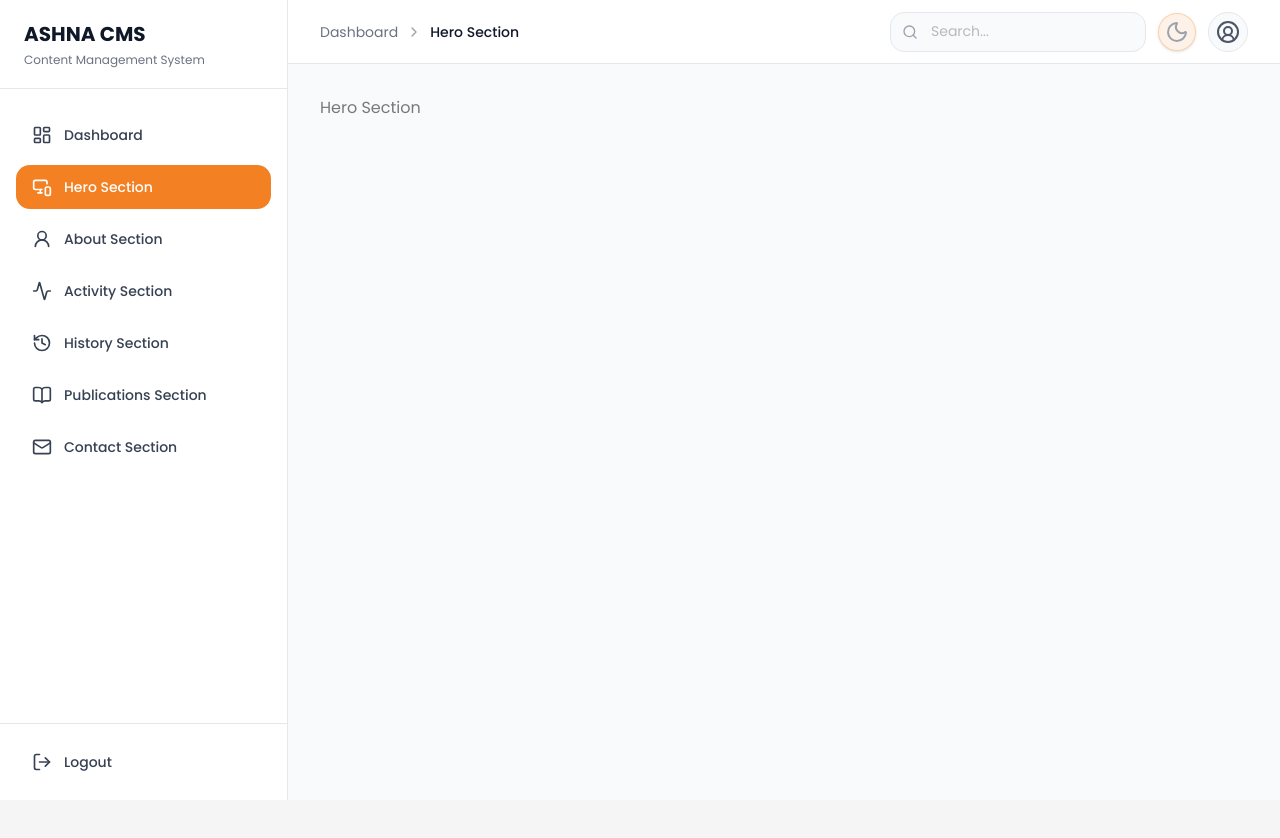
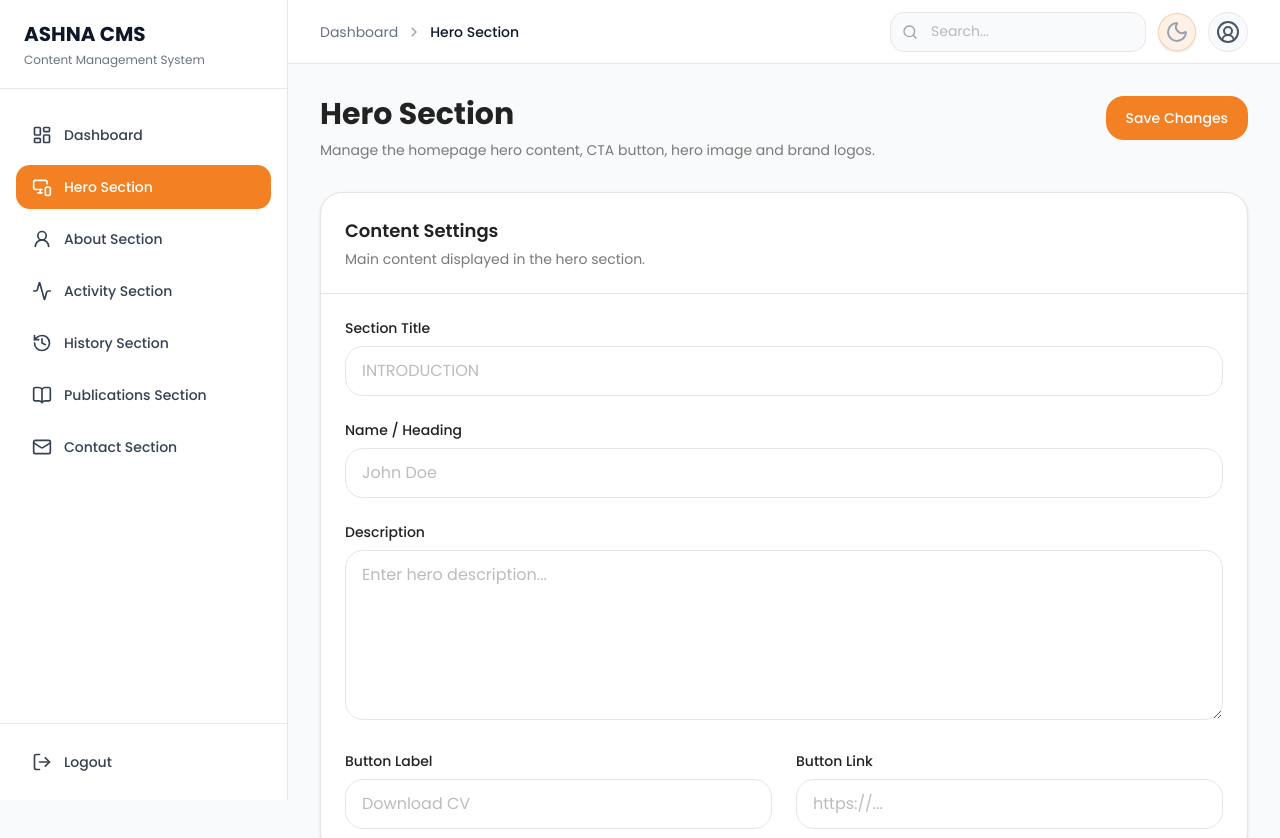
Before and after one commit to AbdulhayMuslim/zia-ashna-website, a Next.js app: page /admin/hero in a window 1280 px wide. Shown: the top 838 px of the page. Before the commit the page ends 800 px from the top, so only its background shows below. Built offline with nearby package versions, Linux system fonts and the light colour scheme.

Commit message:
essential components for adimin panel created and hero and about page cms base design completed

```diff
--- a/src/app/admin/about/page.js
+++ b/src/app/admin/about/page.js
@@ -1,3 +1,148 @@
-export default function Page() {
-  return <div>About Section</div>;
+import PageHeader from "@/components/admin/ui/PageHeader";
+import Card from "@/components/admin/ui/Card";
+import Button from "@/components/admin/ui/Button";
+import InputField from "@/components/admin/ui/InputField";
+import TextareaField from "@/components/admin/ui/TextareaField";
+
+export default function AboutPage() {
+  return (
+    <div className="space-y-8">
+      <PageHeader
+        title="About Section"
+        description="Manage biography, experience, education and certifications."
+        actions={<Button>Save Changes</Button>}
+      />
+
+      {/* Main Content */}
+      <Card
+        title="Content Settings"
+        description="Main content displayed in the About section."
+      >
+        <div className="grid gap-6">
+          <InputField label="Section Title" placeholder="ABOUT ME" />
+
+          <InputField label="Role" placeholder="Full Stack Developer" />
+
+          <InputField
+            label="Heading"
+            placeholder="Building modern digital experiences"
+          />
+
+          <TextareaField
+            label="Description"
+            placeholder="Write your biography..."
+            rows={8}
+          />
+        </div>
+      </Card>
+
+      {/* Experience Cards */}
+      <Card
+        title="Experience Cards"
+        description="Highlight key achievements and statistics."
+      >
+        <div className="space-y-4">
+          {[1, 2, 3].map((card) => (
+            <div
+              key={card}
+              className="
+                rounded-2xl
+                border
+                border-border
+                p-5
+              "
+            >
+              <div className="grid gap-4 md:grid-cols-3">
+                <InputField label="Number" placeholder="10+" />
+
+                <InputField label="Title" placeholder="Years Experience" />
+
+                <InputField label="Icon" placeholder="Briefcase" />
+              </div>
+            </div>
+          ))}
+        </div>
+
+        <div className="mt-6">
+          <Button variant="secondary">Add Experience Card</Button>
+        </div>
+      </Card>
+
+      {/* Education */}
+      <Card title="Education Degrees" description="Manage education records.">
+        <div className="space-y-4">
+          {[1, 2].map((item) => (
+            <div
+              key={item}
+              className="
+                rounded-2xl
+                border
+                border-border
+                p-5
+              "
+            >
+              <div className="grid gap-4">
+                <InputField
+                  label="Degree"
+                  placeholder="Bachelor of Computer Science"
+                />
+
+                <InputField label="Institution" placeholder="University Name" />
+
+                <InputField label="Year" placeholder="2024" />
+              </div>
+            </div>
+          ))}
+        </div>
+
+        <div className="mt-6">
+          <Button variant="secondary">Add Degree</Button>
+        </div>
+      </Card>
+
+      {/* Certificates */}
+      <Card
+        title="Certificates"
+        description="Manage professional certifications."
+      >
+        <div className="space-y-4">
+          {[1, 2].map((item) => (
+            <div
+              key={item}
+              className="
+                rounded-2xl
+                border
+                border-border
+                p-5
+              "
+            >
+              <div className="grid gap-4">
+                <InputField
+                  label="Certificate Name"
+                  placeholder="AWS Certified Developer"
+                />
+
+                <InputField label="Issuer" placeholder="Amazon Web Services" />
+
+                <InputField label="Year" placeholder="2025" />
+              </div>
+            </div>
+          ))}
+        </div>
+
+        <div className="mt-6">
+          <Button variant="secondary">Add Certificate</Button>
+        </div>
+      </Card>
+
+      {/* Footer Actions */}
+      <Card>
+        <div className="flex justify-end gap-4">
+          <Button variant="secondary">Reset</Button>
+
+          <Button>Save Changes</Button>
+        </div>
+      </Card>
+    </div>
+  );
 }
--- a/src/app/admin/hero/page.js
+++ b/src/app/admin/hero/page.js
@@ -1,3 +1,107 @@
-export default function Page() {
-  return <div>Hero Section</div>;
+import PageHeader from "@/components/admin/ui/PageHeader";
+import Card from "@/components/admin/ui/Card";
+import Button from "@/components/admin/ui/Button";
+import InputField from "@/components/admin/ui/InputField";
+import TextareaField from "@/components/admin/ui/TextareaField";
+
+export default function HeroPage() {
+  return (
+    <div className="space-y-8">
+      <PageHeader
+        title="Hero Section"
+        description="Manage the homepage hero content, CTA button, hero image and brand logos."
+        actions={<Button>Save Changes</Button>}
+      />
+
+      {/* Content Settings */}
+      <Card
+        title="Content Settings"
+        description="Main content displayed in the hero section."
+      >
+        <div className="grid gap-6">
+          <InputField label="Section Title" placeholder="INTRODUCTION" />
+
+          <InputField label="Name / Heading" placeholder="John Doe" />
+
+          <TextareaField
+            label="Description"
+            placeholder="Enter hero description..."
+            rows={6}
+          />
+
+          <div className="grid gap-6 md:grid-cols-2">
+            <InputField label="Button Label" placeholder="Download CV" />
+
+            <InputField label="Button Link" placeholder="https://..." />
+          </div>
+        </div>
+      </Card>
+
+      {/* Hero Image */}
+      <Card title="Hero Image" description="Upload or replace the hero image.">
+        <div
+          className="
+            flex
+            min-h-60
+            items-center
+            justify-center
+            rounded-3xl
+            border-2
+            border-dashed
+            border-border
+            bg-background
+          "
+        >
+          <div className="text-center">
+            <p className="font-medium text-heading dark:text-heading-dark">
+              Hero Image Upload
+            </p>
+
+            <p className="mt-2 text-sm text-text dark:text-text-dark">
+              Image upload component will be connected later.
+            </p>
+          </div>
+        </div>
+      </Card>
+
+      {/* Brand Logos */}
+      <Card
+        title="Brand Logos"
+        description="Manage partner and client logos displayed in hero section."
+      >
+        <div className="space-y-4">
+          <div className="grid gap-4 md:grid-cols-2 xl:grid-cols-4">
+            {[1, 2, 3, 4].map((item) => (
+              <div
+                key={item}
+                className="
+                  flex
+                  h-28
+                  items-center
+                  justify-center
+                  rounded-2xl
+                  border
+                  border-border
+                  bg-background
+                "
+              >
+                Logo {item}
+              </div>
+            ))}
+          </div>
+
+          <Button variant="secondary">Add Logo</Button>
+        </div>
+      </Card>
+
+      {/* Save Footer */}
+      <Card>
+        <div className="flex justify-end gap-4">
+          <Button variant="secondary">Reset</Button>
+
+          <Button>Save Changes</Button>
+        </div>
+      </Card>
+    </div>
+  );
 }
--- /dev/null
+++ b/src/components/admin/ui/Button.jsx
@@ -0,0 +1,33 @@
+export default function Button({
+  children,
+  variant = "primary",
+  type = "button",
+}) {
+  const variants = {
+    primary: "bg-brand-primary text-white hover:opacity-90",
+
+    secondary: "border border-border bg-background text-foreground",
+
+    danger: "bg-red-600 text-white hover:bg-red-700",
+  };
+
+  return (
+    <button
+      type={type}
+      className={`
+        inline-flex
+        items-center
+        justify-center
+        rounded-2xl
+        px-5
+        py-3
+        text-sm
+        font-medium
+        transition
+        ${variants[variant]}
+      `}
+    >
+      {children}
+    </button>
+  );
+}
--- /dev/null
+++ b/src/components/admin/ui/Card.jsx
@@ -0,0 +1,32 @@
+export default function Card({ title, description, children }) {
+  return (
+    <div
+      className="
+        overflow-hidden
+        rounded-3xl
+        border
+        border-border
+        bg-card
+        shadow-sm
+      "
+    >
+      {(title || description) && (
+        <div className="border-b border-border p-6">
+          {title && (
+            <h2 className="font-heading text-lg font-semibold text-heading dark:text-heading-dark">
+              {title}
+            </h2>
+          )}
+
+          {description && (
+            <p className="mt-1 text-sm text-text dark:text-text-dark">
+              {description}
+            </p>
+          )}
+        </div>
+      )}
+
+      <div className="p-6">{children}</div>
+    </div>
+  );
+}
--- a/src/components/admin/ui/InputField.jsx
+++ b/src/components/admin/ui/InputField.jsx
@@ -1,49 +1,35 @@
-import { useId } from "react";
-
-import cn from "@/utils/cn";
-
-export default function InputField({
-  id,
-  label,
-  description,
-  error,
-  required,
-  className,
-  inputClassName,
-  ...props
-}) {
-  const generatedId = useId();
-  const inputId = id ?? generatedId;
-
+export default function InputField({ label, placeholder, type = "text" }) {
   return (
-    <div className={cn("space-y-2", className)}>
-      {label ? (
-        <label
-          htmlFor={inputId}
-          className="text-sm font-medium text-gray-700 dark:text-gray-200"
-        >
-          {label}
-          {required ? <span className="ml-1 text-red-500">*</span> : null}
-        </label>
-      ) : null}
+    <div>
+      <label
+        className="
+          mb-2
+          block
+          text-sm
+          font-medium
+          text-heading
+          dark:text-heading-dark
+        "
+      >
+        {label}
+      </label>
 
       <input
-        id={inputId}
-        className={cn(
-          "flex h-10 w-full rounded-md border border-gray-300 bg-white px-3 py-2 text-sm text-gray-900 outline-none transition focus:border-brand-primary focus:ring-2 focus:ring-brand-primary/20 dark:border-gray-700 dark:bg-gray-900 dark:text-gray-100",
-          error && "border-red-500 focus:border-red-500 focus:ring-red-500/20",
-          inputClassName,
-        )}
-        {...props}
+        type={type}
+        placeholder={placeholder}
+        className="
+          w-full
+          rounded-2xl
+          border
+          border-border
+          bg-background
+          px-4
+          py-3
+          outline-none
+          transition
+          focus:border-brand-primary
+        "
       />
-
-      {description ? (
-        <p className="text-sm text-gray-500 dark:text-gray-400">
-          {description}
-        </p>
-      ) : null}
-
-      {error ? <p className="text-sm text-red-600">{error}</p> : null}
     </div>
   );
 }
--- a/src/components/admin/ui/PageHeader.jsx
+++ b/src/components/admin/ui/PageHeader.jsx
@@ -1,38 +1,19 @@
-import cn from "@/utils/cn";
+export default function PageHeader({ title, description, actions }) {
+  return (
+    <div className="mb-8 flex flex-col gap-4 lg:flex-row lg:items-start lg:justify-between">
+      <div>
+        <h1 className="font-heading text-3xl font-bold text-heading dark:text-heading-dark">
+          {title}
+        </h1>
 
-export default function PageHeader({
-  title,
-  description,
-  actions,
-  children,
-  className,
-}) {
-  return (
-    <div
-      className={cn(
-        "mb-8 flex flex-col gap-4 lg:flex-row lg:items-end lg:justify-between",
-        className,
-      )}
-    >
-      <div className="space-y-2">
-        {title ? (
-          <h2 className="text-2xl font-semibold tracking-tight text-gray-900 dark:text-gray-100">
-            {title}
-          </h2>
-        ) : null}
-
-        {description ? (
-          <p className="max-w-2xl text-sm text-gray-500 dark:text-gray-400 sm:text-base">
+        {description && (
+          <p className="mt-2 max-w-2xl text-sm text-text dark:text-text-dark">
             {description}
           </p>
-        ) : null}
-
-        {children ? <div className="pt-1">{children}</div> : null}
+        )}
       </div>
 
-      {actions ? (
-        <div className="flex flex-wrap items-center gap-2">{actions}</div>
-      ) : null}
+      {actions && <div className="flex items-center gap-3">{actions}</div>}
     </div>
   );
 }
--- a/src/components/admin/ui/TextareaField.jsx
+++ b/src/components/admin/ui/TextareaField.jsx
@@ -1,49 +1,35 @@
-import { useId } from "react";
-
-import cn from "@/utils/cn";
-
-export default function TextareaField({
-  id,
-  label,
-  description,
-  error,
-  required,
-  className,
-  textareaClassName,
-  ...props
-}) {
-  const generatedId = useId();
-  const inputId = id ?? generatedId;
-
+export default function TextareaField({ label, placeholder, rows = 5 }) {
   return (
-    <div className={cn("space-y-2", className)}>
-      {label ? (
-        <label
-          htmlFor={inputId}
-          className="text-sm font-medium text-gray-700 dark:text-gray-200"
-        >
-          {label}
-          {required ? <span className="ml-1 text-red-500">*</span> : null}
-        </label>
-      ) : null}
+    <div>
+      <label
+        className="
+          mb-2
+          block
+          text-sm
+          font-medium
+          text-heading
+          dark:text-heading-dark
+        "
+      >
+        {label}
+      </label>
 
       <textarea
-        id={inputId}
-        className={cn(
-          "min-h-28 w-full rounded-md border border-gray-300 bg-white px-3 py-2 text-sm text-gray-900 outline-none transition focus:border-brand-primary focus:ring-2 focus:ring-brand-primary/20 dark:border-gray-700 dark:bg-gray-900 dark:text-gray-100",
-          error && "border-red-500 focus:border-red-500 focus:ring-red-500/20",
-          textareaClassName,
-        )}
-        {...props}
+        rows={rows}
+        placeholder={placeholder}
+        className="
+          w-full
+          rounded-2xl
+          border
+          border-border
+          bg-background
+          px-4
+          py-3
+          outline-none
+          transition
+          focus:border-brand-primary
+        "
       />
-
-      {description ? (
-        <p className="text-sm text-gray-500 dark:text-gray-400">
-          {description}
-        </p>
-      ) : null}
-
-      {error ? <p className="text-sm text-red-600">{error}</p> : null}
     </div>
   );
 }
```
